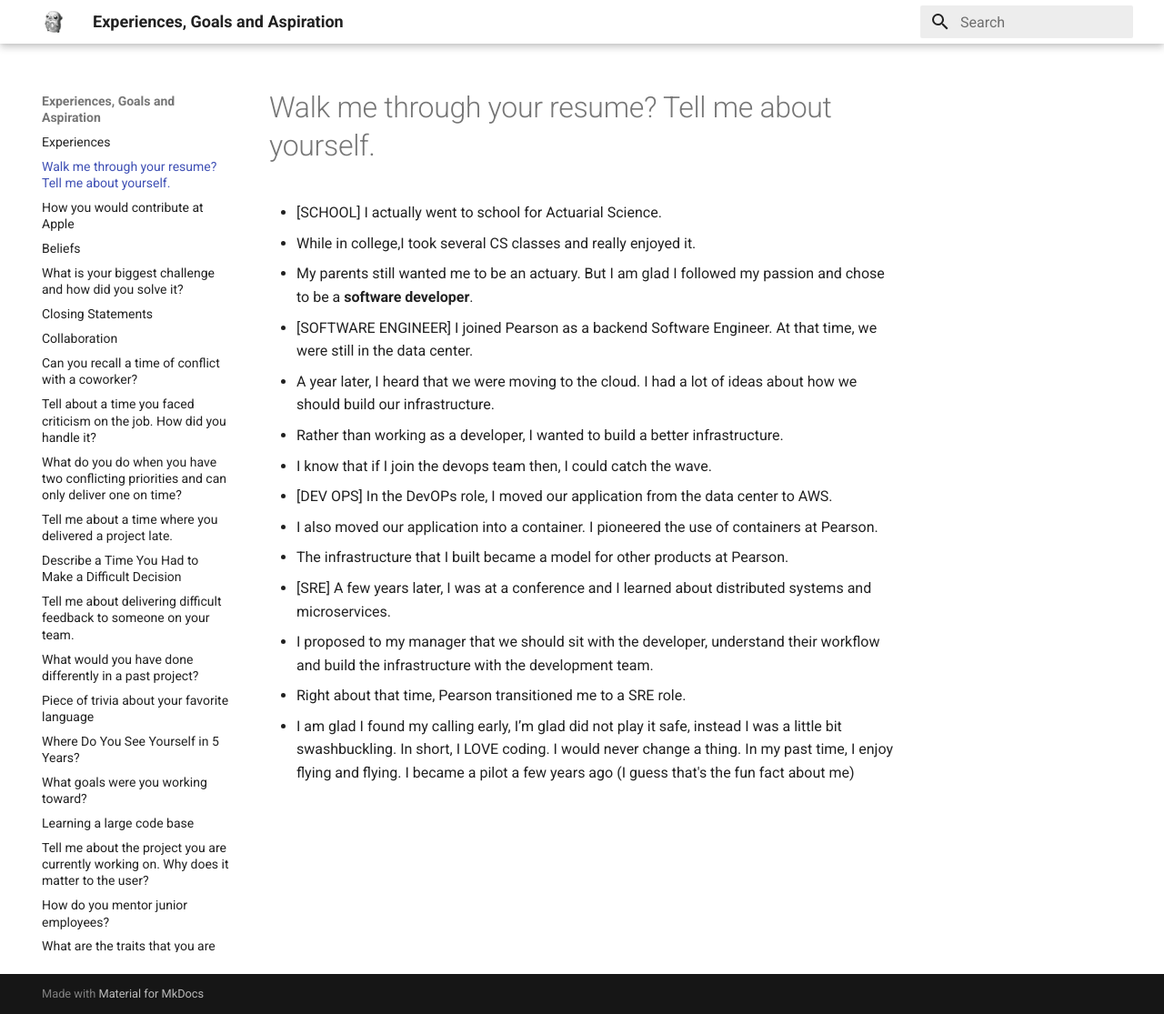
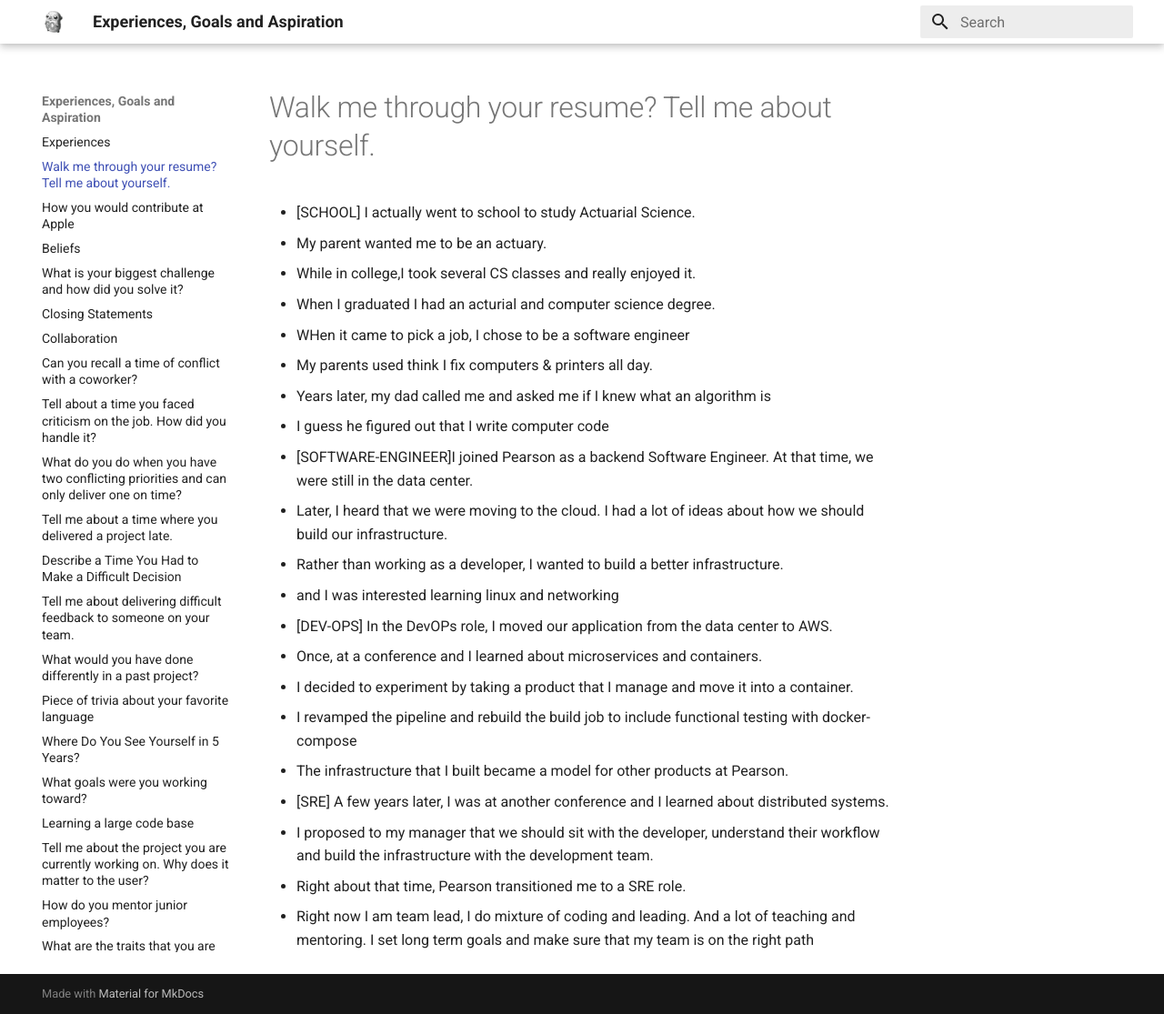
Before and after one commit to stashedUp/experiences, an MkDocs documentation site: the page built from docs/AboutMe.md, in a window 1280 px wide and 1115 px high. Shown: the whole window at 91% size. Built offline with MkDocs 1.6.1 and Material for MkDocs 9.7.7, drawn with Linux system fonts in a browser that asks for light colours.

Commit message:
final changes

```diff
--- a/docs/AboutMe.md
+++ b/docs/AboutMe.md
@@ -1,21 +1,26 @@
 # Walk me through your resume? Tell me about yourself.
 
-- [SCHOOL] I actually went to school for Actuarial Science.
+- [SCHOOL] I actually went to school to study Actuarial Science.
+- My parent wanted me to be an actuary.
 - While in college,I took several CS classes and really enjoyed it.
-- My parents still wanted me to be an actuary. But I am glad I followed my passion and chose to be a **software developer**.
+- When I graduated I had an acturial and computer science degree.
+- WHen it came to pick a job, I chose to be a software engineer
+- My parents used think I fix computers & printers all day.
+- Years later, my dad called me and asked me if I knew what an algorithm is
+- I guess he figured out that I write computer code
 
-- [SOFTWARE ENGINEER] I joined Pearson as a backend Software Engineer. At that time, we were still in the data center.
-- A year later, I heard that we were moving to the cloud. I had a lot of ideas about how we should build our infrastructure.
+- [SOFTWARE-ENGINEER]I joined Pearson as a backend Software Engineer. At that time, we were still in the data center.
+- Later, I heard that we were moving to the cloud. I had a lot of ideas about how we should build our infrastructure.
 - Rather than working as a developer, I wanted to build a better infrastructure.
-- I know that if I join the devops team then, I could catch the wave.
+- and I was interested learning linux and networking
 
-- [DEV OPS] In the DevOPs role, I moved our application from the data center to AWS.
-- I also moved our application into a container. I pioneered the use of containers at Pearson.
+- [DEV-OPS] In the DevOPs role, I moved our application from the data center to AWS.
+- Once, at a conference and I learned about microservices and containers.
+- I decided to experiment by taking a product that I manage and move it into a container.
+- I revamped the pipeline and rebuild the build job to include functional testing with docker-compose
 - The infrastructure that I built became a model for other products at Pearson.
 
-- [SRE] A few years later, I was at a conference and I learned about distributed systems and microservices.
+- [SRE] A few years later, I was at another conference and I learned about distributed systems.
 - I proposed to my manager that we should sit with the developer, understand their workflow and build the infrastructure with the development team.
 - Right about that time, Pearson transitioned me to a SRE role.
-
-- I am glad I found my calling early, I’m glad did not play it safe, instead I was a little bit swashbuckling. In short, I LOVE coding. I would never change a thing.
-In my past time, I enjoy flying and flying. I became a pilot a few years ago (I guess that's the fun fact about me)
+- Right now I am team lead, I do mixture of coding and leading. And a lot of teaching and mentoring. I set long term goals and make sure that my team is on the right path
--- a/mkdocs.yml
+++ b/mkdocs.yml
@@ -29,7 +29,6 @@
     - MentorJunior.md
     - NextRole.md
     - OnBoarding.md
-    - Ownership.md
     - Pixar.md
     - Preparedness.md
     - ProjectPlanning.md
```
Also changed, not shown: docs/DoneDifferently.md (+1 -0 lines), docs/Goals.md (+8 -7 lines), docs/Ownership.md (deleted, +0 -8 lines).
